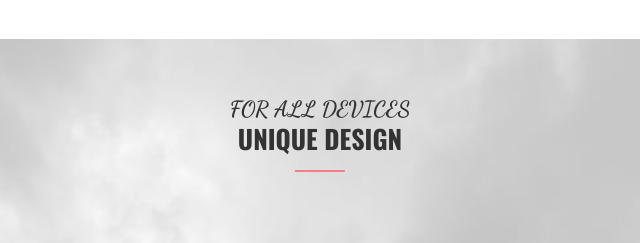
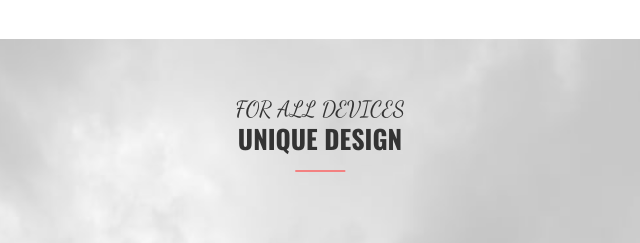
Before and after one commit to NikiTa123G/MOGO2.0, a plain HTML site: page index.html in a window 1280 px wide. Shown: the part 2200-2443 px from the top of the page, 320-960 px from the left. Drawn offline with nearby package versions, Linux system fonts and the light colour scheme; files whose address does not match are found by name.

Commit message:
gfg
fggf

```diff
--- a/css/style.scss
+++ b/css/style.scss
@@ -1,4 +1,4 @@
-@import url('https://fonts.googleapis.com/css2?family=Dancing+Script:wght@700&family=Oswald:wght@200;400;500;600;700&display=swap');
+// @import url('https://fonts.googleapis.com/css2?family=Dancing+Script:wght@700&family=Oswald:wght@200;400;500;600;700&display=swap');
 
 body{
 	padding: 0;
```
Also changed, not shown: css/style.css.
